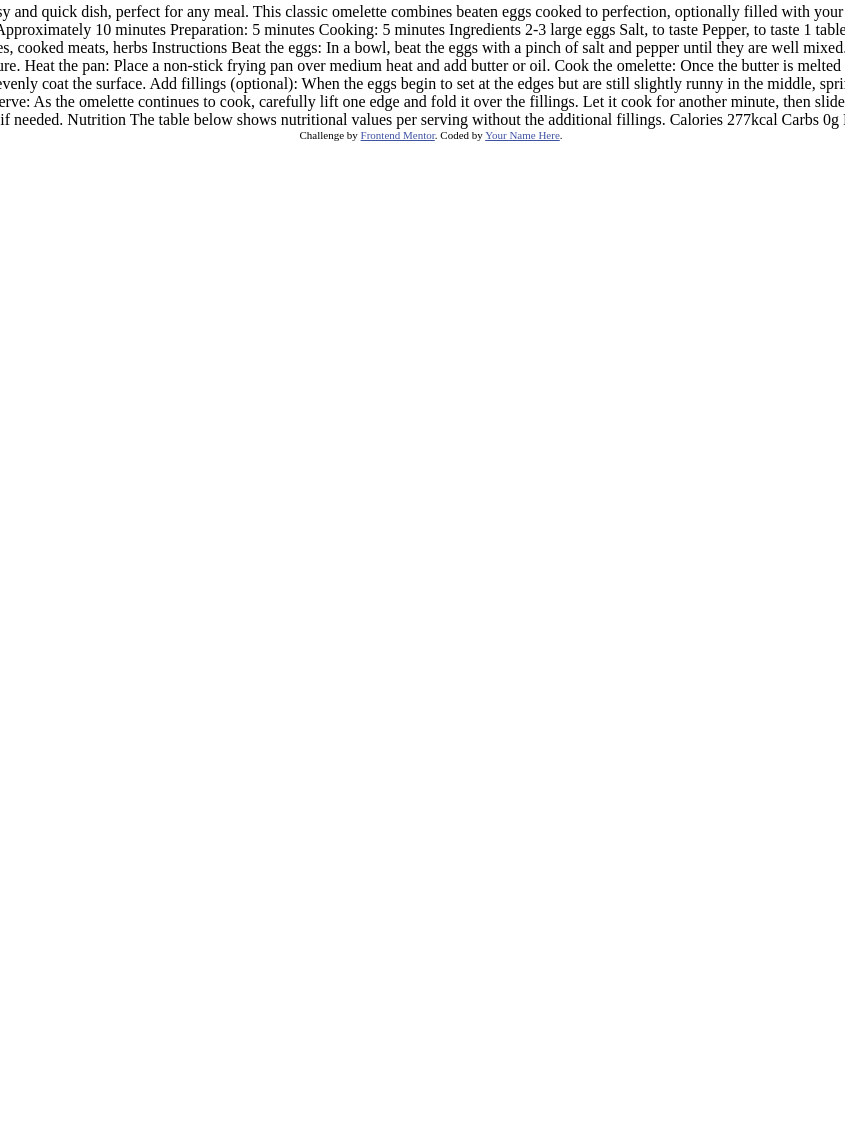
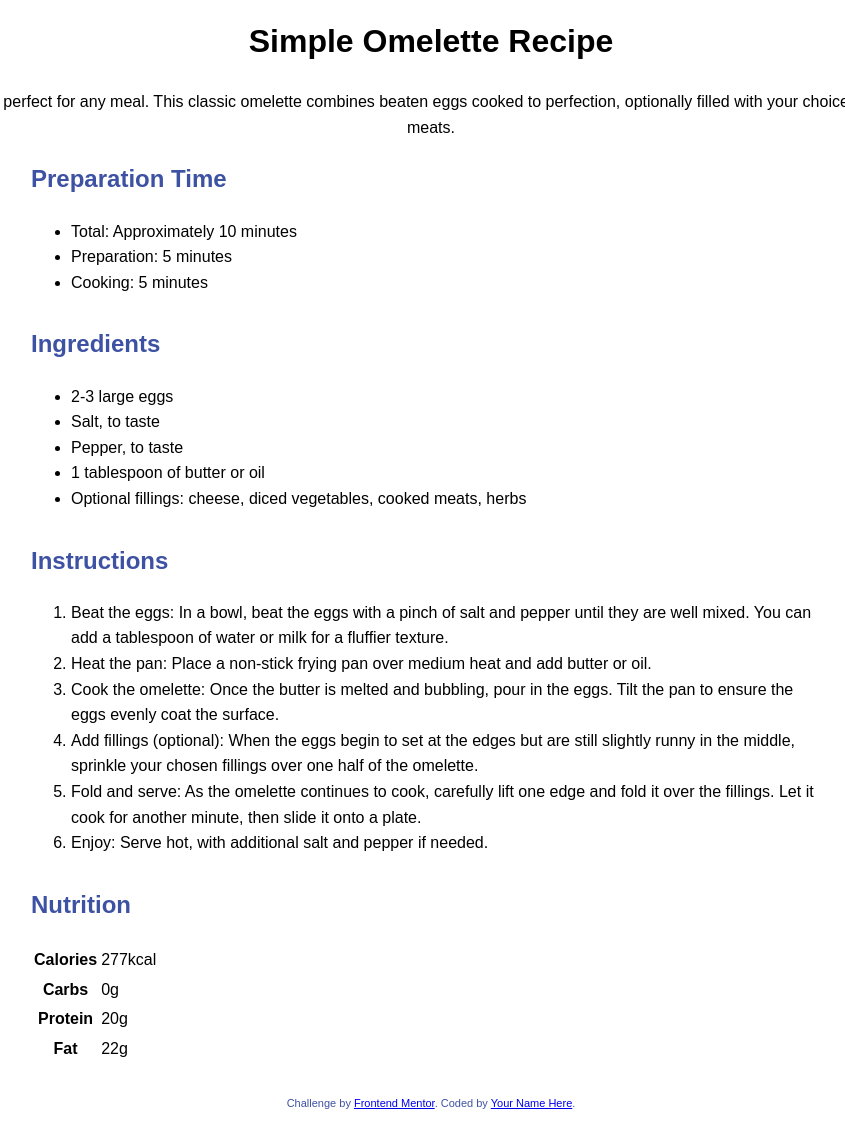
Before and after one commit to DSAW-2024-1/intro-to-html-and-css-Josu-s12, a plain HTML site: page index.html in a window 1280 px wide. Shown: the part 5-1137 px from the top of the page, without its empty margins (209-1054 px from the left). Before the commit the page ends 800 px from the top, so only its background shows below. Drawn offline with Linux system fonts and the light colour scheme.

Commit message:
primeros tags.html

```diff
--- a/index.html
+++ b/index.html
@@ -2,72 +2,106 @@
 <html lang="en">
 <head>
   <meta charset="UTF-8">
-  <meta name="viewport" content="width=device-width, initial-scale=1.0"> <!-- displays site properly based on user's device -->
-
+  <meta name="viewport" content="width=device-width, initial-scale=1.0">
   <link rel="icon" type="image/png" sizes="32x32" href="./assets/images/favicon-32x32.png">
-
   <title>Frontend Mentor | Recipe page</title>
 
-  <!-- Feel free to remove these styles or customise in your own stylesheet 👍 -->
+  <!-- Puedes personalizar estos estilos o agregar tus propias hojas de estilo -->
   <style>
-    .attribution { font-size: 11px; text-align: center; }
-    .attribution a { color: hsl(228, 45%, 44%); }
+    body {
+      font-family: 'Arial', sans-serif;
+      line-height: 1.6;
+      margin: 20px;
+    }
+
+    header {
+      text-align: center;
+      margin-bottom: 20px;
+    }
+
+    main {
+      max-width: 800px;
+      margin: 0 auto;
+    }
+
+    section {
+      margin-bottom: 30px;
+    }
+
+    h2 {
+      color: hsl(228, 45%, 44%);
+    }
+
+    .attribution {
+      font-size: 11px;
+      text-align: center;
+      margin-top: 20px;
+      color: hsl(228, 45%, 44%);
+    }
   </style>
 </head>
 <body>
 
-  Simple Omelette Recipe
+  <header>
+    <h1>Simple Omelette Recipe</h1>
+    <p>An easy and quick dish, perfect for any meal. This classic omelette combines beaten eggs cooked to perfection, optionally filled with your choice of cheese, vegetables, or meats.</p>
+  </header>
 
-  An easy and quick dish, perfect for any meal. This classic omelette combines beaten eggs cooked
-  to perfection, optionally filled with your choice of cheese, vegetables, or meats.
+  <main>
+    <section>
+      <h2>Preparation Time</h2>
+      <ul>
+        <li>Total: Approximately 10 minutes</li>
+        <li>Preparation: 5 minutes</li>
+        <li>Cooking: 5 minutes</li>
+      </ul>
+    </section>
 
-  Preparation time
+    <section>
+      <h2>Ingredients</h2>
+      <ul>
+        <li>2-3 large eggs</li>
+        <li>Salt, to taste</li>
+        <li>Pepper, to taste</li>
+        <li>1 tablespoon of butter or oil</li>
+        <li>Optional fillings: cheese, diced vegetables, cooked meats, herbs</li>
+      </ul>
+    </section>
 
-  Total: Approximately 10 minutes
-  Preparation: 5 minutes
-  Cooking: 5 minutes
+    <section>
+      <h2>Instructions</h2>
+      <ol>
+        <li>Beat the eggs: In a bowl, beat the eggs with a pinch of salt and pepper until they are well mixed. You can add a tablespoon of water or milk for a fluffier texture.</li>
+        <li>Heat the pan: Place a non-stick frying pan over medium heat and add butter or oil.</li>
+        <li>Cook the omelette: Once the butter is melted and bubbling, pour in the eggs. Tilt the pan to ensure the eggs evenly coat the surface.</li>
+        <li>Add fillings (optional): When the eggs begin to set at the edges but are still slightly runny in the middle, sprinkle your chosen fillings over one half of the omelette.</li>
+        <li>Fold and serve: As the omelette continues to cook, carefully lift one edge and fold it over the fillings. Let it cook for another minute, then slide it onto a plate.</li>
+        <li>Enjoy: Serve hot, with additional salt and pepper if needed.</li>
+      </ol>
+    </section>
 
-  Ingredients
-
-  2-3 large eggs
-  Salt, to taste
-  Pepper, to taste
-  1 tablespoon of butter or oil
-  Optional fillings: cheese, diced vegetables, cooked meats, herbs
-
-  Instructions
-
-  Beat the eggs: In a bowl, beat the eggs with a pinch of salt and pepper until they are well mixed.
-  You can add a tablespoon of water or milk for a fluffier texture.
-
-  Heat the pan: Place a non-stick frying pan over medium heat and add butter or oil.
-
-  Cook the omelette: Once the butter is melted and bubbling, pour in the eggs. Tilt the pan to ensure
-  the eggs evenly coat the surface.
-
-  Add fillings (optional): When the eggs begin to set at the edges but are still slightly runny in the
-  middle, sprinkle your chosen fillings over one half of the omelette.
-
-  Fold and serve: As the omelette continues to cook, carefully lift one edge and fold it over the
-  fillings. Let it cook for another minute, then slide it onto a plate.
-
-  Enjoy: Serve hot, with additional salt and pepper if needed.
-
-  Nutrition
-
-  The table below shows nutritional values per serving without the additional fillings.
-
-  Calories
-  277kcal
-
-  Carbs
-  0g
-
-  Protein
-  20g
-
-  Fat
-  22g
+    <section>
+      <h2>Nutrition</h2>
+      <table>
+        <tr>
+          <th>Calories</th>
+          <td>277kcal</td>
+        </tr>
+        <tr>
+          <th>Carbs</th>
+          <td>0g</td>
+        </tr>
+        <tr>
+          <th>Protein</th>
+          <td>20g</td>
+        </tr>
+        <tr>
+          <th>Fat</th>
+          <td>22g</td>
+        </tr>
+      </table>
+    </section>
+  </main>
 
   <div class="attribution">
     Challenge by <a href="https://www.frontendmentor.io?ref=challenge" target="_blank">Frontend Mentor</a>.
```
